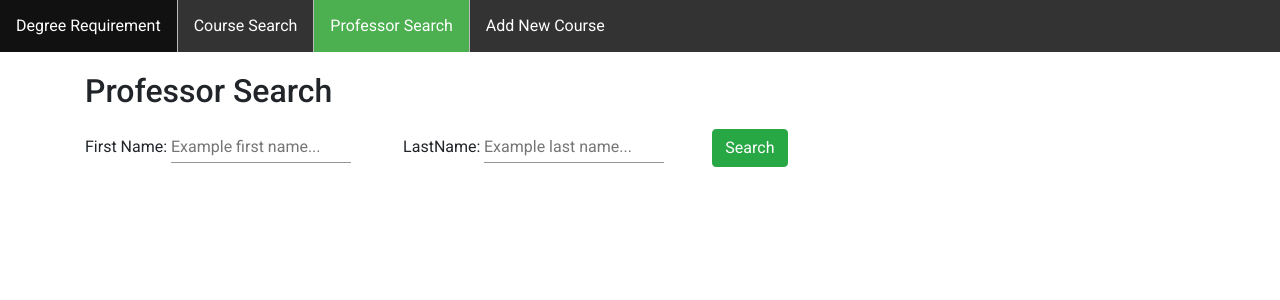
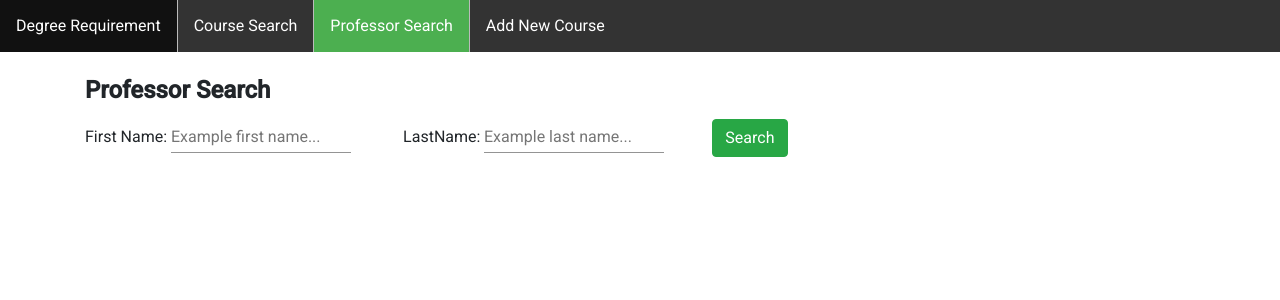
Before and after one commit to RobbieZhuang/WaterFlow-Works, an Angular app in the folder frontend/: page /searchProf in a window 1280 px wide. Shown: the top 300 px of the page. Built offline with nearby package versions, Linux system fonts and the light colour scheme.

Commit message:
Consistency 1

```diff
--- a/frontend/src/app/add-course/add-course.component.html
+++ b/frontend/src/app/add-course/add-course.component.html
@@ -1,5 +1,5 @@
 <form class="container" [formGroup]="inputForm">
-    <h2>Add A New Course</h2>
+    <span id="formPrompt"><b>Add A New Course</b></span>
     <div>
         <mat-form-field class="example-full-width">
             <input type="text" matInput placeholder="Course Code" formControlName="courseCode">
--- a/frontend/src/app/add-course/add-course.component.scss
+++ b/frontend/src/app/add-course/add-course.component.scss
@@ -1,6 +1,5 @@
 .container {
-    margin: 20px;
-    width: 80%;
+    margin-top: 20px;
     display: flex;
     flex-direction: column;
     mat-form-field {
@@ -9,6 +8,23 @@
     mat-radio-button {
         margin-top: 0.5rem;
     }
+}
+
+.flex-container {
+    display: flex;
+    flex-wrap: wrap;
+    width: 700px;
+    margin-top: 10px;
+}
+
+.flex-container>div {
+    border-style: solid;
+    padding-top: 10px;
+    margin: 1px;
+    width: 30%;
+    text-align: center;
+    font-size: 16px;
+    padding: 5px;
 }
 
 .submit {
@@ -50,3 +66,7 @@
 .mat-icon-button.mat-success {
     color: #28853d;
 }
+
+#formPrompt {
+    font-size: 1.5rem
+}
--- a/frontend/src/app/degreeReq/degreeReq.component.html
+++ b/frontend/src/app/degreeReq/degreeReq.component.html
@@ -1,15 +1,14 @@
 <div class="background">
     <form class="inputBox" [formGroup]="form">
-        <span id="wantCourse"><b>The Degree I Want </b></span>
-        <input id="wantedCouseInput" list="degrees" class="form-control"
-            placeholder="ex: Computer Science.." formControlName="wantedCourse" autocomplete="off">
+        <span id="formPrompt"><b>The Degree I Want </b></span>
+        <input id="wantedCouseInput" list="degrees" class="form-control" placeholder="ex: Computer Science.." formControlName="wantedCourse" autocomplete="off">
         <datalist id="degrees">
             <option *ngFor="let d of degrees" [value]="d">
         </datalist>
-        <h3>Courses I have taken...</h3>
-        <div class="input-group mb-3">
+        <span id="formPrompt"><b>Courses I Have Taken</b></span>
+        <div class="input-group mb-3 extraMargin">
             <div class="input-group-prepend">
-                <span class="input-group-text" id="inputGroup-sizing-default">Course+ID</span>
+                <span class="input-group-text" id="inputGroup-sizing-default">Course Code</span>
             </div>
             <input appFormatCourseCode type="text" appFormartCourseCode formControlName="courseTaken" class="form-control" aria-label="Sizing example input" aria-describedby="inputGroup-sizing-default">
             <button type="button" class="btn btn-primary" (click)="addCourse()">Add</button>
@@ -22,7 +21,7 @@
         </div>
         <button type="button" class="btn btn-success" (click)="submit()">Go</button>
         <div *ngIf="searched && degreeReq.length > 0" class="box">
-            <h3>To complete the degree, you would need to take the followings: </h3>
+            <span id="formPrompt"><b>To complete your degree, you'll need to take the following courses: </b></span>
             <div *ngFor="let req of degreeReq">
                 <p>
                     {{req.quantity}} of the following:
--- a/frontend/src/app/degreeReq/degreeReq.component.scss
+++ b/frontend/src/app/degreeReq/degreeReq.component.scss
@@ -16,6 +16,10 @@
     height: 70%;
 }
 
+.form-control {
+    width: 10px;
+}
+
 .box {
     padding-top: 1rem;
 }
@@ -26,9 +30,10 @@
 
 #wantedCouseInput {
     width: 80%;
+    margin-bottom: 30px;
 }
 
-#wantCourse {
+#formPrompt {
     font-size: 1.5rem;
 }
 
--- a/frontend/src/app/find-course/find-course.component.html
+++ b/frontend/src/app/find-course/find-course.component.html
@@ -1,7 +1,6 @@
 <div class="background">
     <form class="inputBox" [formGroup]="form">
-        <span id="wantCourse"><b>Course</b></span>
-
+        <span id="formPrompt"><b>Course</b></span>
         <div class="row">
             <input id="wantedCouseInput" appFormatCourseCode class="form-control" placeholder="math135, cs135..." formControlName="course" (keydown)="keydownSearchBar($event)">
             <button type="button" class="btn btn-success" (click)="submit()">Search</button>
@@ -35,7 +34,7 @@
                     <div class="tabPadding">
                         <div *ngFor="let term of result.histInfo | keyvalue">
                             <p>{{term.key}} : Offered {{term.value.Count}} times in Total<br>
-                                <span *ngFor="let year of term.value.termsOffered; let last = last" >{{year[1]}}<span *ngIf="!last">, </span></span>
+                                <span *ngFor="let year of term.value.termsOffered; let last = last">{{year[1]}}<span *ngIf="!last">, </span></span>
                             </p>
                         </div>
                         <h3>List of Profs</h3>
@@ -48,15 +47,13 @@
                             <div class="profDataSide rightside">
                                 <ng-template [ngIf]="profData?.profHist?.length > 0" [ngIfElse]="noprofSelected">
                                     <div>
-                                        {{profData.profHist[0][2]}} {{profData.profHist[0][3]}} taught:<br>
-                                        Fall: {{profData.fall ? profData.fall: 0}} times<br>
-                                        Winter: {{profData.winter ? profData.winter: 0}} times<br>
-                                        Spring: {{profData.spring ? profData.spring: 0}} times<br>
+                                        {{profData.profHist[0][2]}} {{profData.profHist[0][3]}} taught:<br> Fall: {{profData.fall ? profData.fall: 0}} times<br> Winter: {{profData.winter ? profData.winter: 0}} times<br> Spring: {{profData.spring ? profData.spring:
+                                        0}} times<br>
                                     </div>
                                     <div>
                                         {{profData.profHist[0][2]}} {{profData.profHist[0][3]}} was teaching during the following terms:
                                     </div>
-                                    <span *ngFor="let termProf of profData?.profHist; let last = last" >
+                                    <span *ngFor="let termProf of profData?.profHist; let last = last">
                                         {{termProf[0]}}<span *ngIf="!last">,</span>
                                     </span>
                                 </ng-template>
@@ -92,7 +89,8 @@
                                         <div>
                                             <p>{{ termCodeToStr(term[season][0])}}</p>
                                             <p>Sections: {{ term[season][1]}}</p>
-                                            <p>Profs: <span *ngFor="let prof of term[season][2]; let last = last">{{prof.join(" ")}}<span *ngIf="!last">, </span> </span></p>
+                                            <p>Profs: <span *ngFor="let prof of term[season][2]; let last = last">{{prof.join(" ")}}<span *ngIf="!last">, </span> </span>
+                                            </p>
                                             <p>Enrollment: <span [ngClass]="findcolour(term[season][4],term[season][3])">{{term[season][4]}} / {{term[season][3]}}</span></p>
                                         </div>
                                     </ng-template>
@@ -102,8 +100,7 @@
                                                 <span *ngIf="term.year === termCodeToYear(curTerm) && (curTerm%10 < seasonToTerm(season))">
                                                    No avaliable data for </span>
                                                 <span *ngIf="term.year < termCodeToYear(curTerm) || (curTerm%10 >= seasonToTerm(season))">
-                                                    Not offered in </span>
-                                                {{ term.year+season}}</p>
+                                                    Not offered in </span> {{ term.year+season}}</p>
                                         </div>
                                     </ng-template>
                                 </ng-container>
@@ -130,14 +127,16 @@
                             <tbody>
                                 <tr *ngFor="let prof of result?.profinfo" (click)="openProfDetailDialog(prof[1], prof[0])">
                                     <td><span class="span-clickable">{{prof[1]}} {{prof[0]}}</span></td>
-                                    <td>{{prof[2]}}/{{prof[3]}}</td> <!-- total -->
+                                    <td>{{prof[2]}}/{{prof[3]}}</td>
+                                    <!-- total -->
                                     <td>
                                         <span *ngIf="prof[5]">
                                             <ng-container *ngFor="let year of prof[5]; let last = last">
                                                 {{termCodeToYear(year)}}<span *ngIf="!last">, </span>
                                         </ng-container>
                                         </span>
-                                    </td> <!-- cap -->
+                                    </td>
+                                    <!-- cap -->
                                     <td>
                                         <span *ngIf="prof[4]">
                                             <ng-container *ngFor="let year of prof[4]; let last = last">
--- a/frontend/src/app/find-course/find-course.component.scss
+++ b/frontend/src/app/find-course/find-course.component.scss
@@ -18,7 +18,6 @@
 .takenCourseRect {
     margin-right: 0.5rem;
 }
-
 
 .span-clickable {
     text-decoration: underline;
@@ -49,7 +48,7 @@
     width: 80%;
 }
 
-#wantCourse {
+#formPrompt {
     font-size: 1.5rem;
 }
 
--- a/frontend/src/app/searchprof/searchprof.component.html
+++ b/frontend/src/app/searchprof/searchprof.component.html
@@ -1,5 +1,5 @@
 <form class="container">
-    <h2>Professor Search</h2>
+    <span id="formPrompt"><b>Professor Search</b></span>
     <div>
         First Name:
         <mat-form-field class="example-full-width">
@@ -8,7 +8,7 @@
 
         LastName:
         <mat-form-field class="example-full-width">
-            <input name="lastName" [(ngModel)]="lastName" type="text" matInput placeholder="Example last name..." >
+            <input name="lastName" [(ngModel)]="lastName" type="text" matInput placeholder="Example last name...">
         </mat-form-field>
 
         <button type="button" class="btn btn-success" (click)="submit()">Search</button>
--- a/frontend/src/app/searchprof/searchprof.component.scss
+++ b/frontend/src/app/searchprof/searchprof.component.scss
@@ -1,4 +1,4 @@
-.container{
+.container {
     margin-top: 20px;
     display: flex;
     flex-direction: column;
@@ -17,7 +17,7 @@
     margin-top: 10px;
 }
 
-.flex-container > div {
+.flex-container>div {
     border-style: solid;
     padding-top: 10px;
     margin: 1px;
@@ -26,3 +26,7 @@
     font-size: 16px;
     padding: 5px;
 }
+
+#formPrompt {
+    font-size: 1.5rem;
+}
```
Lines whose indentation alone changed are shown as unchanged.
